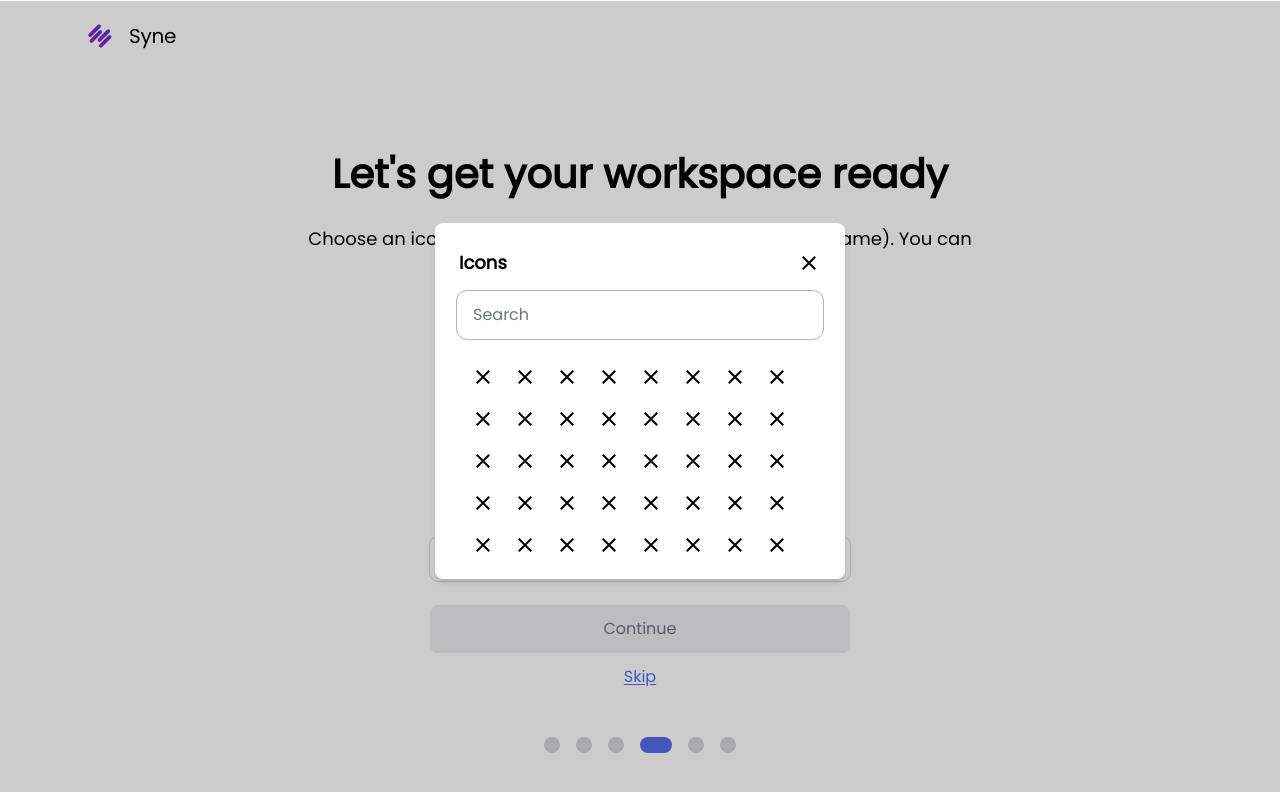
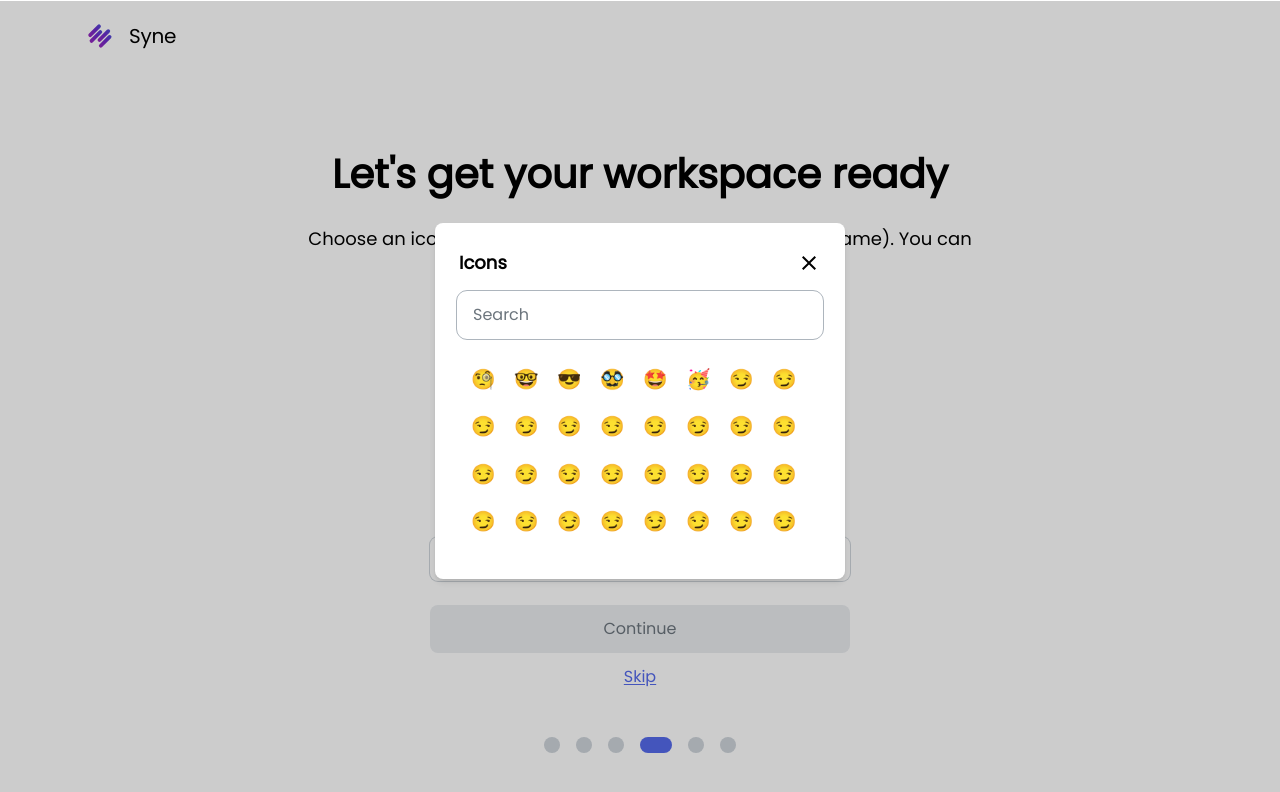
Before and after one commit to jeannyinthelamp/sycamore.ai, a React (Create React App) app: page /onboarding_4 in a window 1280 px wide. Both pictures are taken after a click on the element "Choose Icon". Shown: the top 792 px of the page. Built offline with nearby package versions, Linux system fonts and the light colour scheme; a web font is replaced by a local one.

Commit message:
Build functionality to add emoji icon

```diff
--- a/src/Components/Onboarding/Onboarding_Icon_Picker/Onboarding_Icon_Picker.js
+++ b/src/Components/Onboarding/Onboarding_Icon_Picker/Onboarding_Icon_Picker.js
@@ -3,82 +3,142 @@ import exit from "../../../Assets/Icons/Onboarding_Icons/exit.svg";
 import search from "../../../Assets/Icons/Onboarding_Icons/search.svg";
 
 export default function Onboarding_Icon_Picker(props) {
-  //! temporary stand in for icons
-  const tempIcon = () => {
-    return (
-      <img
-        // key={}
-        src={exit}
-        alt='exit'
-        className='flex justify-center items-center p-1'
-      />
-    );
-  };
-
-  //! temporary stand in for icons
   //TODO: update when list of icons is provided
+  //TODO: ask UI team for remove icon button
+  //TODO* Add emoji API - 'emoji api'
   const icons = [
-    tempIcon,
-    tempIcon,
-    tempIcon,
-    tempIcon,
-    tempIcon,
-    tempIcon,
-    tempIcon,
-    tempIcon,
-    tempIcon,
-    tempIcon,
-    tempIcon,
-    tempIcon,
-    tempIcon,
-    tempIcon,
-    tempIcon,
-    tempIcon,
-    tempIcon,
-    tempIcon,
-    tempIcon,
-    tempIcon,
-    tempIcon,
-    tempIcon,
-    tempIcon,
-    tempIcon,
-    tempIcon,
-    tempIcon,
-    tempIcon,
-    tempIcon,
-    tempIcon,
-    tempIcon,
-    tempIcon,
-    tempIcon,
-    tempIcon,
-    tempIcon,
-    tempIcon,
-    tempIcon,
-    tempIcon,
-    tempIcon,
-    tempIcon,
-    tempIcon,
-    tempIcon,
-    tempIcon,
-    tempIcon,
-    tempIcon,
-    tempIcon,
-    tempIcon,
-    tempIcon,
-    tempIcon,
-    tempIcon,
-    tempIcon,
-    tempIcon,
-    tempIcon,
-    tempIcon,
-    tempIcon,
-    tempIcon,
-    tempIcon,
-    tempIcon,
-    tempIcon,
-    tempIcon,
-    tempIcon,
-    tempIcon,
+    "🧐",
+    "🤓",
+    "😎",
+    "🥸",
+    "🤩",
+    "🥳",
+    "😏",
+    "😏",
+    "😏",
+    "😏",
+    "😏",
+    "😏",
+    "😏",
+    "😏",
+    "😏",
+    "😏",
+    "😏",
+    "😏",
+    "😏",
+    "😏",
+    "😏",
+    "😏",
+    "😏",
+    "😏",
+    "😏",
+    "😏",
+    "😏",
+    "😏",
+    "😏",
+    "😏",
+    "😏",
+    "😏",
+    "😏",
+    "😏",
+    "😏",
+    "😏",
+    "😏",
+    "😏",
+    "😏",
+    "😏",
+    "😏",
+    "😏",
+    "😏",
+    "😏",
+    "😏",
+    "😏",
+    "😏",
+    "😏",
+    "😏",
+    "😏",
+    "😏",
+    "😏",
+    "😏",
+    "😏",
+    "😏",
+    "😏",
+    "😏",
+    "😏",
+    "😏",
+    "😏",
+    "😏",
+    "😏",
+    "😏",
+    "😏",
+    "😏",
+    "😏",
+    "😏",
+    "😏",
+    "😏",
+    "😏",
+    "😏",
+    "😏",
+    "😏",
+    "😏",
+    "😏",
+    "😏",
+    "😏",
+    "😏",
+    "😏",
+    "😏",
+    "😏",
+    "😏",
+    "😏",
+    "😏",
+    "😏",
+    "😏",
+    "😏",
+    "😏",
+    "😏",
+    "😏",
+    "😏",
+    "😏",
+    "😏",
+    "😏",
+    "😏",
+    "😏",
+    "😏",
+    "😏",
+    "😏",
+    "😏",
+    "😏",
+    "😏",
+    "😏",
+    "😏",
+    "😏",
+    "😏",
+    "😏",
+    "😏",
+    "😏",
+    "😏",
+    "😏",
+    "😏",
+    "😏",
+    "😏",
+    "😏",
+    "😏",
+    "😏",
+    "😏",
+    "😏",
+    "😏",
+    "😏",
+    "😏",
+    "😏",
+    "😏",
+    "😏",
+    "😏",
+    "😏",
+    "😏",
+    "😏",
+    "😏",
+    "😏",
+    "😏",
   ];
 
   return (
@@ -113,7 +173,14 @@ export default function Onboarding_Icon_Picker(props) {
           {/* map over data to populate with icons */}
           {/* use X's for now */}
           {icons.map((element) => (
-            <img src={exit} alt='exit icon' className='p-1 cursor-pointer' />
+            <p
+              className='flex justify-center items-center font-NotoEmoji text-[19.7px] p-1 cursor-pointer'
+              onClick={(e) => {
+                props.iconSelectionOnClick(e);
+              }}
+            >
+              {element}
+            </p>
           ))}
         </div>
       </div>
--- a/src/Pages/Onboarding/Onboarding_4.js
+++ b/src/Pages/Onboarding/Onboarding_4.js
@@ -13,6 +13,8 @@ import exit from "../../Assets/Icons/Onboarding_Icons/exit.svg";
 
 export default function Onboarding_4() {
   const [visible, setVisible] = useState(false);
+  const [icon, setIcon] = useState("");
+  const [iconSelected, setIconSelected] = useState(false);
   const [iconModalVisible, setIconModalVisible] = useState(false);
   const [companyName, setCompanyName] = useState("");
   const [companyNameError, setCompanyNameError] = useState(false);
@@ -26,6 +28,16 @@ export default function Onboarding_4() {
 
   const toggleIconPicker = () => {
     setIconModalVisible(!iconModalVisible);
+  };
+
+  const handelIcon = (e) => {
+    console.log(e.target);
+    // set icon selected to true
+    setIconSelected(true);
+    // set new icon
+    setIcon(e.target.textContent);
+    // toggle icon picker visibility
+    toggleIconPicker();
   };
 
   //TODO: export to module
@@ -68,8 +80,6 @@ export default function Onboarding_4() {
             background='bg-[#FFDDDF]'
             iconLeft={warning}
             iconLeftAlt='warning'
-            iconRight={exit}
-            iconRightAlt='exit button'
             skipBtnVisible={true}
             exitBtnOnClick={() => {
               setVisible(false);
@@ -92,8 +102,18 @@ export default function Onboarding_4() {
             className='bg-[#CED4DA] p-[10px] w-[120px] h-[120px] rounded-full flex flex-col items-center cursor-pointer'
             onClick={toggleIconPicker}
           >
-            <h1 className='text-6xl pt-5 text-white font-Poppins font-extrabold'>
-              {companyName !== "" ? getFirstLetter(companyName) : "U"}
+            <h1
+              className={`text-6xl pt-5 text-white font-extrabold ${
+                iconSelected ? "font-NotoEmoji" : "font-Poppins"
+              }`}
+            >
+              {/* {companyName !== "" ? getFirstLetter(companyName) : "U"}
+              {iconSelected ? icon : companyName} */}
+              {!iconSelected
+                ? companyName !== ""
+                  ? getFirstLetter(companyName)
+                  : "U"
+                : icon}
             </h1>
           </div>
           <p
@@ -166,6 +186,10 @@ export default function Onboarding_4() {
       <Onboarding_Icon_Picker
         iconModalVisible={iconModalVisible}
         handleModalExit={toggleIconPicker}
+        iconSelectionOnClick={(e) => {
+          handelIcon(e);
+        }}
+        // cancelIcon=()
       />
     </div>
   );
```
